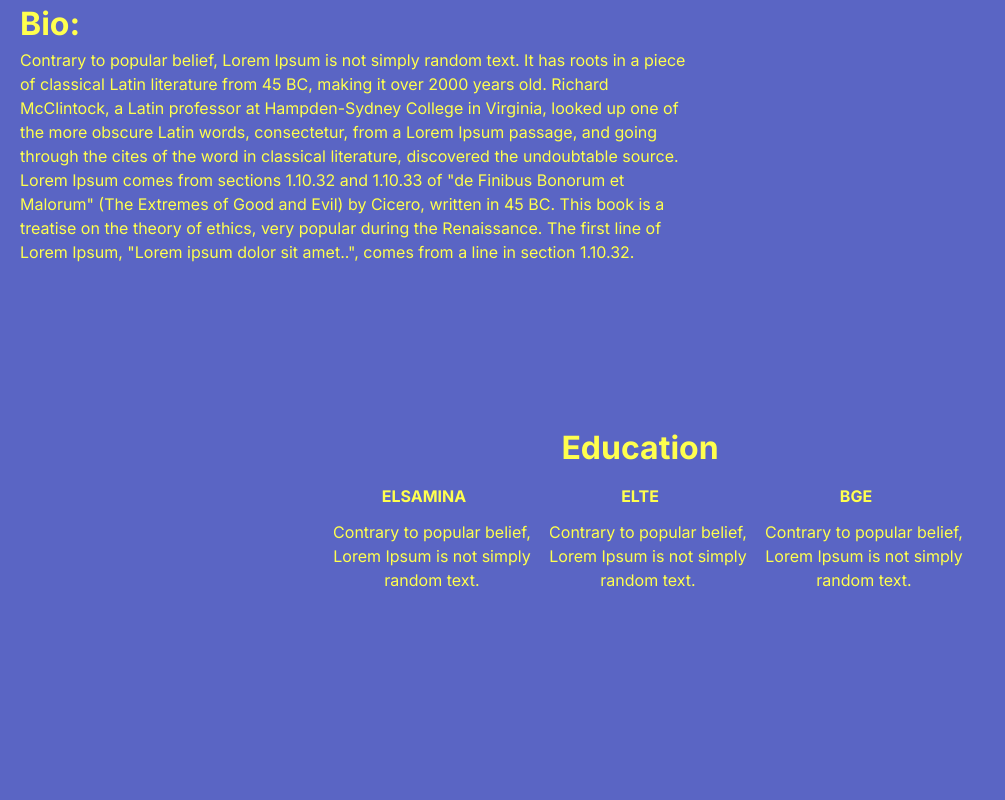
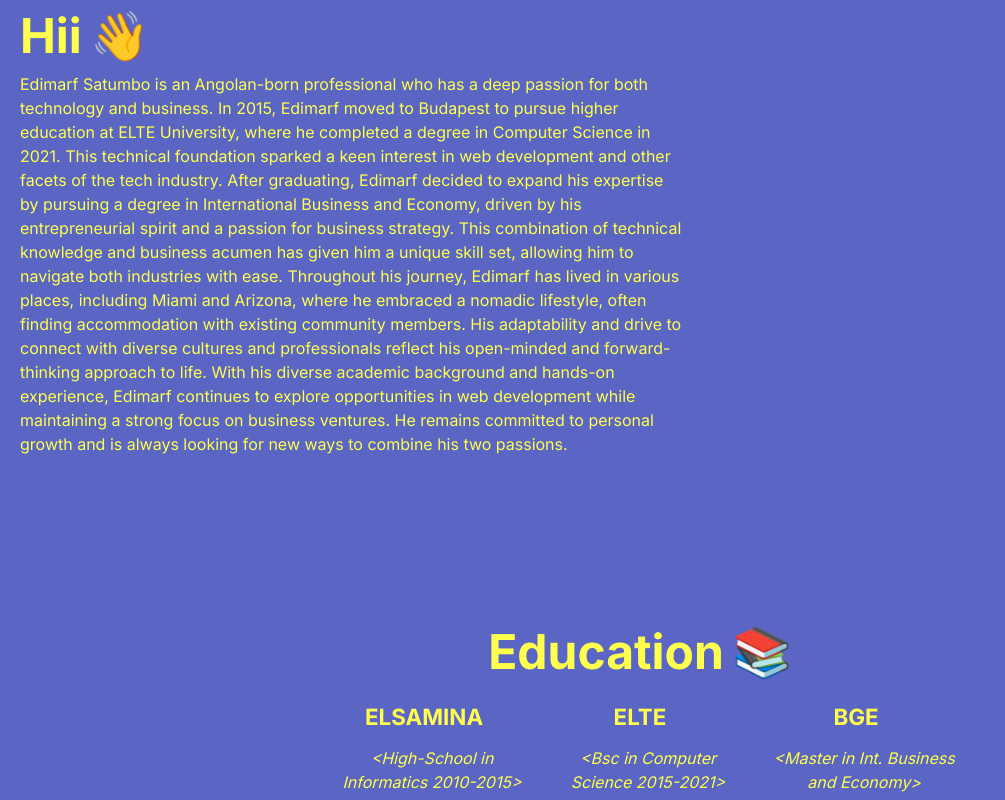
Before and after one commit to Satumbo9/satumbo9, a Next.js app: page /Components/Pages/ABOUT in a window 1280 px wide. Shown: the whole page, without its empty margins (0-1005 px from the left). Built offline with nearby package versions, Linux system fonts and the light colour scheme.

Commit message:
WEBSITE DONE --> SOME ANIMATION AND HOVER EFFECTS TO BE ADDED

```diff
--- a/app/Components/Data/Education.tsx
+++ b/app/Components/Data/Education.tsx
@@ -2,19 +2,19 @@ export const EDUCATION_LIST = [
   {
     id: 1,
     name: "ELSAMINA",
-    description: `Contrary to popular belief, Lorem Ipsum is not simply random text.`,
+    description: `High-School in Informatics 2010-2015`,
     link: "https://www.facebook.com/groups/460476108900004",
   },
   {
     id: 2,
     name: "ELTE",
-    description: `Contrary to popular belief, Lorem Ipsum is not simply random text.`,
+    description: `Bsc in Computer Science 2015-2021`,
     link: "https://www.elte.hu/en/",
   },
   {
     id: 3,
     name: "BGE",
-    description: `Contrary to popular belief, Lorem Ipsum is not simply random text.`,
+    description: `Master in Int. Business and Economy`,
     link: "https://international.uni-bge.hu/",
   },
 ];
--- a/app/Components/Data/Profession.tsx
+++ b/app/Components/Data/Profession.tsx
@@ -1,22 +1,17 @@
-
-
-
 export const PROFESSIONAL_CAREER = [
   {
-        id:1,
-        name:'ExxonMobil',
-        description: 'Lorem ipsum dolor sit amet.'
+    id: 1,
+    name: "ExxonMobil",
+    description: "Supply Chain",
   },
   {
-        id:2,
-        name:'Uajiza',
-        description: 'Lorem ipsum dolor sit amet.'
+    id: 2,
+    name: "Uajiza",
+    description: "CEO",
   },
   {
-        id:3,
-        name:'Umoja',
-        description: 'Lorem ipsum dolor sit amet.'
-
-
+    id: 3,
+    name: "Umoja",
+    description: "Web Developer",
   },
-]
+];
--- a/app/Components/Pages/ABOUT/page.tsx
+++ b/app/Components/Pages/ABOUT/page.tsx
@@ -16,32 +16,53 @@ import Link from "next/link";
 
 export default function AboutPage() {
   return (
-    <section id="ABOUT"
-
-    className="h-[100vh]  flex flex-col items-center"
-    >
+    <section id="ABOUT" className="h-[100vh]  flex flex-col items-center">
+      <div className="w-full flex flex-col items-center md:items-start">
+        <p className="font-bold text-[2em] md:text-[3em] text-center md:text-start flex gap-2 ">
+          Hii <span>👋</span>
+        </p>
+        <p className="md:w-[666px] text-center md:text-left">
+          Edimarf Satumbo is an Angolan-born professional who has a deep passion
+          for both technology and business. In 2015, Edimarf moved to Budapest
+          to pursue higher education at ELTE University, where he completed a
+          degree in Computer Science in 2021. This technical foundation sparked
+          a keen interest in web development and other facets of the tech
+          industry. After graduating, Edimarf decided to expand his expertise by
+          pursuing a degree in International Business and Economy, driven by his
+          entrepreneurial spirit and a passion for business strategy. This
+          combination of technical knowledge and business acumen has given him a
+          unique skill set, allowing him to navigate both industries with ease.
+          Throughout his journey, Edimarf has lived in various places, including
+          Miami and Arizona, where he embraced a nomadic lifestyle, often
+          finding accommodation with existing community members. His
+          adaptability and drive to connect with diverse cultures and
+          professionals reflect his open-minded and forward-thinking approach to
+          life. With his diverse academic background and hands-on experience,
+          Edimarf continues to explore opportunities in web development while
+          maintaining a strong focus on business ventures. He remains committed
+          to personal growth and is always looking for new ways to combine his
+          two passions.
+        </p>
+      </div>
       <div
-      className="w-full"
+        className="mt-[5em] md:mt-[10em] w-full
+      flex items-center justify-center flex-col text-center"
       >
-        <p className="font-bold text-[2em] text-center md:text-start ">Bio:</p>
-        <p
-        className="md:w-[666px]"
-        >
-        Contrary to popular belief, Lorem Ipsum is not simply random text. It has roots in a piece of classical Latin literature from 45 BC, making it over 2000 years old. Richard McClintock, a Latin professor at Hampden-Sydney College in Virginia, looked up one of the more obscure Latin words, consectetur, from a Lorem Ipsum passage, and going through the cites of the word in classical literature, discovered the undoubtable source. Lorem Ipsum comes from sections 1.10.32 and 1.10.33 of "de Finibus Bonorum et Malorum" (The Extremes of Good and Evil) by Cicero, written in 45 BC. This book is a treatise on the theory of ethics, very popular during the Renaissance. The first line of Lorem Ipsum, "Lorem ipsum dolor sit amet..", comes from a line in section 1.10.32.
-
+        <p className="font-bold text-[2em] md:text-[3em] flex gap-2">
+          Education <span>📚</span>
         </p>
 
-
-      </div>
-      <div
-      className="mt-[5em] md:mt-[10em] w-full  flex items-center justify-center flex-col text-center">
-        <p className="font-bold text-[2em]">Education</p>
-
         <div
-        className="flex flex-col md:flex md:flex-row
-        ">
+          className="flex flex-col md:flex md:flex-row
+        "
+        >
           {EDUCATION_LIST.map((items) => (
-            <Link className="lg:hover:text-[--page-links] mt-3" href={items.link}>
+            <Link
+              target="_blank"
+              key={items.id}
+              className="lg:hover:text-[--page-links] mt-3"
+              href={items.link}
+            >
               <CardItems
                 id={items.id}
                 title={items.name}
--- a/app/Components/Pages/FOOTER/page.tsx
+++ b/app/Components/Pages/FOOTER/page.tsx
@@ -1,7 +1,37 @@
+import satumbo9Logo from "../../Img/logo/satumbo9-logo.png";
+import Image from "next/image";
+import Link from "next/link";
 export default function Footer() {
   return (
-    <section className="h-[10vh]  bg-[#FFFF4E]">
-      <p> Footer</p>
+    <section className="h-[20vh]  bg-[#FFFF4E]  flex justify-center items-center text-gray-600">
+      <div className="flex flex-col justify-center md:flex-row md:justify-between w-full md:w-[900px] items-center md:items-start">
+        <Link href="#" aria-label="logo-top-up">
+          <Image
+            className="w-[100px] md:w-[150px] md:h-[150px]  p-4"
+            src={satumbo9Logo}
+            height={90}
+            width={90}
+            alt="satumbo9 logo"
+          />
+        </Link>
+        <p className="md:hidden">&copy; by satumbo9</p>
+        <div className=" hidden md:flex md:flex-col p-4 text-center items-center justify-center">
+          <p className="font-bold text-[1.4em]">Information</p>
+          <div className="flex flex-col text-center w-[200px] ">
+            <Link href="#">LinkedIn</Link>
+            <Link href="#">Pexels</Link>
+            <Link href="#">VideoMaker Skills</Link>
+            <Link href="#">inTerviews</Link>
+          </div>
+        </div>
+        <div className=" hidden md:flex md:flex-col p-4 text-center">
+          <p className="font-bold text-[1.4em]">Contact</p>
+          <div className="flex flex-col text-center w-[200px] ">
+            <Link href="#">hello@satumbo.com</Link>
+            <Link href="#">+36309917135</Link>
+          </div>
+        </div>
+      </div>
     </section>
   );
 }
--- a/app/Components/Pages/HOME/page.tsx
+++ b/app/Components/Pages/HOME/page.tsx
@@ -5,7 +5,10 @@ import satumboLogo from "../../Img/logo/satumbo9-logo.png";
 
 export default function HomePage() {
   return (
-    <section id="Home" className="flex flex-col  h-[100vh] items-center justify-center ">
+    <section
+      id="Home"
+      className="flex flex-col  h-[100vh] items-center justify-center "
+    >
       <div>
         <Image
           className="rounded-full"
@@ -16,10 +19,9 @@ export default function HomePage() {
         />
       </div>
       <div
+        // className="text-[1.5em]  text-center md:text-[1.5em] md:w-[666px] md:h-[68px] md:text-center "
 
-      // className="text-[1.5em]  text-center md:text-[1.5em] md:w-[666px] md:h-[68px] md:text-center "
-
-      className="text-[1.3em] md:text-[2em] p-2 text-center lg:w-[31.25em]"
+        className="text-[1em] md:text-[1.40em] p-2 text-center w-[20.10em] md:w-[30.25em]"
       >
         <p>
           Satumbo9 was born in the 90s and still alive making doing amazing art
--- a/app/Components/Pages/NAV/page.tsx
+++ b/app/Components/Pages/NAV/page.tsx
@@ -7,13 +7,11 @@ export default function Nav() {
     // Header for the nav bar
     <header>
       <div
-
-      // className="h-[8vh]  mb-10 md:h-[8vh] md:flex md:justify-between md:text-[2em] md:pt-[30px] md:mb-10"
-      className="hidden lg:flex items-center lg:justify-between"
+        // className="h-[8vh]  mb-10 md:h-[8vh] md:flex md:justify-between md:text-[2em] md:pt-[30px] md:mb-10"
+        className="hidden lg:flex lg:items-center lg:justify-between md:text-[1.3em] 2xl:text-[2em]  lg:font-bold  "
       >
-        <div>
+        <div className="md:p-5">
           <Link
-
             className="flex gap-[1em] hover:text-[--page-links] "
             href={"#Home"}
           >
@@ -23,11 +21,9 @@ export default function Nav() {
         </div>
         <div>
           <ul
+            // className="xl:flex xl:gap-[10em] xl:items-center"
 
-          // className="xl:flex xl:gap-[10em] xl:items-center"
-
-          className="flex gap-[10em] items-center"
-
+            className="flex gap-[10em] items-center"
           >
             <li className="hover:text-[--page-links]">
               <Link href={"#ABOUT"}>about</Link>
--- a/app/Components/Util/CardItems.tsx
+++ b/app/Components/Util/CardItems.tsx
@@ -1,16 +1,23 @@
-
-
-
 //Reusable card for the page
 
-export default function CardItems({id, title,description}:{id:number, title:string, description:string}){
-
-
-    return(
-        <div
-        key={id}>
-        <p className="text-[1em] md:font-bold text-center ">{title}</p>
-        <p className="hidden md:inline-block ml-4 w-[200px] mt-3 text-center">{description}</p>
-        </div>
-    )
+export default function CardItems({
+  id,
+  title,
+  description,
+}: {
+  id: number;
+  title: string;
+  description: string;
+}) {
+  return (
+    <div
+      className="flex flex-col text-center items-center justify-center"
+      key={id}
+    >
+      <p className="text-[1.4em] md:font-bold text-center ">{title}</p>
+      <p className="hidden md:inline-block ml-4 w-[200px] mt-3 text-center italic ">
+        &lt;{description}&gt;
+      </p>
+    </div>
+  );
 }
--- a/app/page.tsx
+++ b/app/page.tsx
@@ -5,7 +5,6 @@ import WORK from "@/app/Components/Pages/WORK/page";
 import TALK from "@/app/Components/Pages/TALK_TO_ME/page";
 import NAV from "@/app/Components/Pages/NAV/page";
 import FOOTER from "@/app/Components/Pages/FOOTER/page";
-import { useState } from "react";
 
 export default function Home() {
   return (
@@ -14,7 +13,7 @@ export default function Home() {
       <HomePage />
       <About />
       <WORK />
-      {/* <TALK /> */}
+      <TALK />
       <FOOTER />
     </>
   );
```
Also changed, not shown: app/Components/Pages/TALK_TO_ME/page.tsx (+38 -27 lines), app/Components/Pages/WORK/page.tsx (+23 -42 lines). Lines whose indentation alone changed are shown as unchanged.
